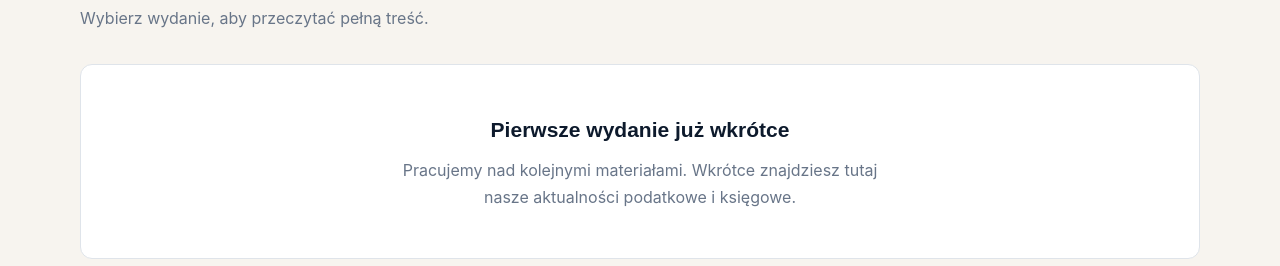
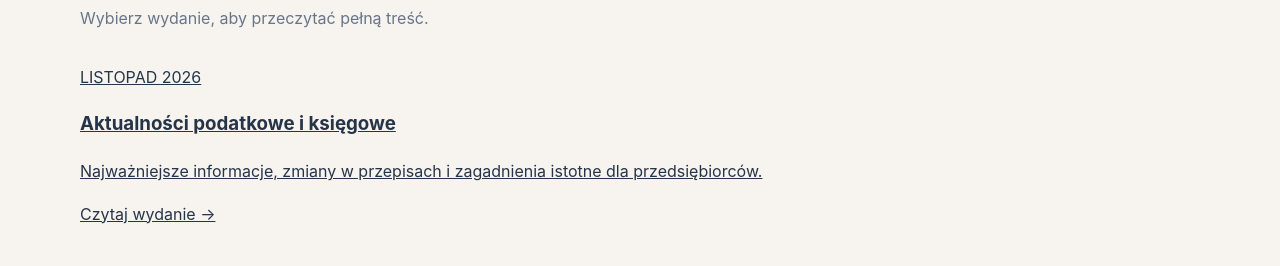
Before and after one commit to RACH-TAX/newsletter, a plain HTML site: page index.html in a window 1280 px wide. Shown: the part 686-952 px from the top of the page. Drawn offline with Linux system fonts and the light colour scheme.

Commit message:
Implement archive section in index.html
Added archive section with news updates and links.

```diff
--- a/index.html
+++ b/index.html
@@ -41,6 +41,7 @@
       </div>
     </section>
 
+
 <section class="archive">
   <div class="container">
 
@@ -49,18 +50,30 @@
       <p>Wybierz wydanie, aby przeczytać pełną treść.</p>
     </div>
 
-        <div class="empty-state">
-          <h3>Pierwsze wydanie już wkrótce</h3>
+    <div class="archive-grid">
+
+      <a class="archive-card" href="/2026-11/">
+        <div class="archive-card-date">
+          LISTOPAD 2026
+        </div>
+
+        <h3>Aktualności podatkowe i księgowe</h3>
 
         <p>
-            Pracujemy nad kolejnymi materiałami.
-            Wkrótce znajdziesz tutaj nasze aktualności
-            podatkowe i księgowe.
+          Najważniejsze informacje, zmiany w przepisach
+          i zagadnienia istotne dla przedsiębiorców.
         </p>
+
+        <span class="archive-card-link">
+          Czytaj wydanie →
+        </span>
+      </a>
+
     </div>
 
   </div>
 </section>
+
   </main>
 
   <footer class="site-footer">
```
Lines whose indentation alone changed are shown as unchanged.
